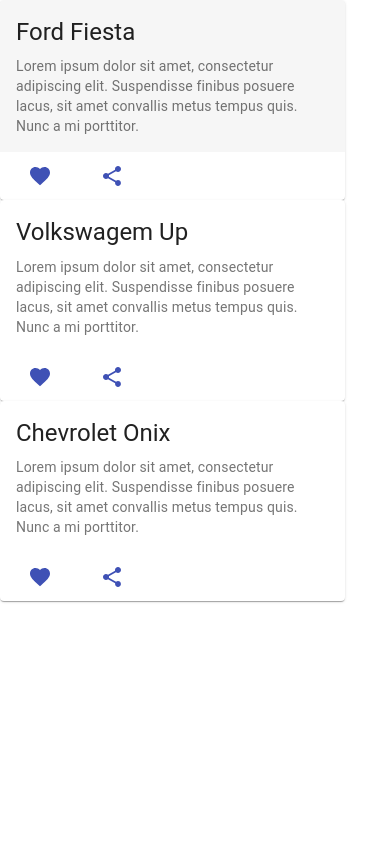
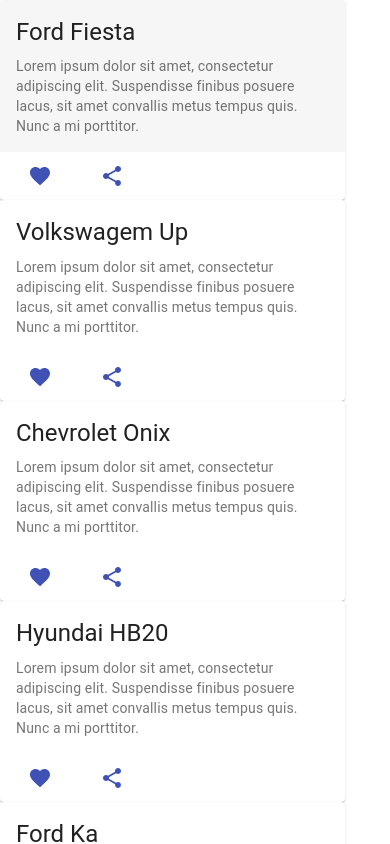
Before and after one commit to tiagocbarbosa/dev-mobile-crud, a React Native app: screen / in a window 390 px wide. Built offline with nearby package versions, Linux system fonts and the light colour scheme.

Commit message:
New cars added

```diff
--- a/app/containers/HomePage.js
+++ b/app/containers/HomePage.js
@@ -18,13 +18,28 @@ const DATA = [
         title: 'Chevrolet Onix',
         description: 'Lorem ipsum dolor sit amet, consectetur adipiscing elit. Suspendisse finibus posuere lacus, sit amet convallis metus tempus quis. Nunc a mi porttitor.',
     },
+    {
+        id: '58694a0f-3da1-471f-bd96-145571e29d73',
+        title: 'Hyundai HB20',
+        description: 'Lorem ipsum dolor sit amet, consectetur adipiscing elit. Suspendisse finibus posuere lacus, sit amet convallis metus tempus quis. Nunc a mi porttitor.',
+    },
+    {
+        id: '58694a0f-3da1-471f-bd96-145571e29d74',
+        title: 'Ford Ka',
+        description: 'Lorem ipsum dolor sit amet, consectetur adipiscing elit. Suspendisse finibus posuere lacus, sit amet convallis metus tempus quis. Nunc a mi porttitor.',
+    },
+    {
+        id: '58694a0f-3da1-471f-bd96-145571e29d75',
+        title: 'Fiat Doblo',
+        description: 'Lorem ipsum dolor sit amet, consectetur adipiscing elit. Suspendisse finibus posuere lacus, sit amet convallis metus tempus quis. Nunc a mi porttitor.',
+    },
 ]
 
-const Item = ({ title }) => (
-    <View style={styles.item}>
-        <Text style={styles.title}>{title}</Text>
-    </View>
-)
+// const Item = ({ title }) => (
+//     <View style={styles.item}>
+//         <Text style={styles.title}>{title}</Text>
+//     </View>
+// )
 
 export default function HomePage() {
     //   const renderItem = ({ item }) => (
@@ -40,9 +55,7 @@ export default function HomePage() {
                 data={DATA}
                 renderItem={renderItem}
                 keyExtractor={item => item.id}
-            >
-
-            </FlatList>
+            />
         </SafeAreaView>
     )
 }
@@ -53,14 +66,14 @@ const styles = StyleSheet.create({
         marginTop: StatusBar.currentHeight || 0,
     },
 
-    item: {
-        backgroundColor: '#f9c2ff',
-        padding: 20,
-        marginVertical: 8,
-        marginHorizontal: 16,
-    },
+    // item: {
+    //     backgroundColor: '#f9c2ff',
+    //     padding: 20,
+    //     marginVertical: 8,
+    //     marginHorizontal: 16,
+    // },
 
-    title: {
-        fontSize: 32,
-    },
+    // title: {
+    //     fontSize: 32,
+    // },
 })
```
